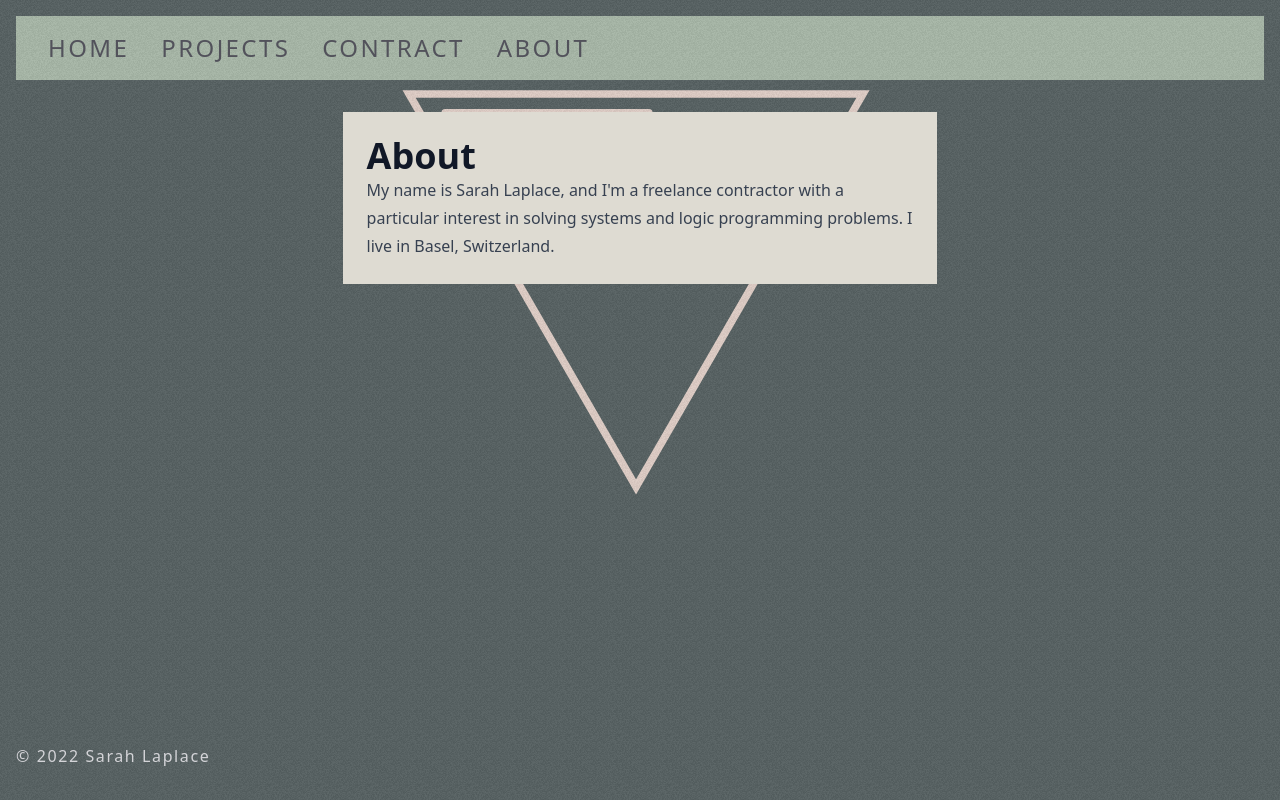
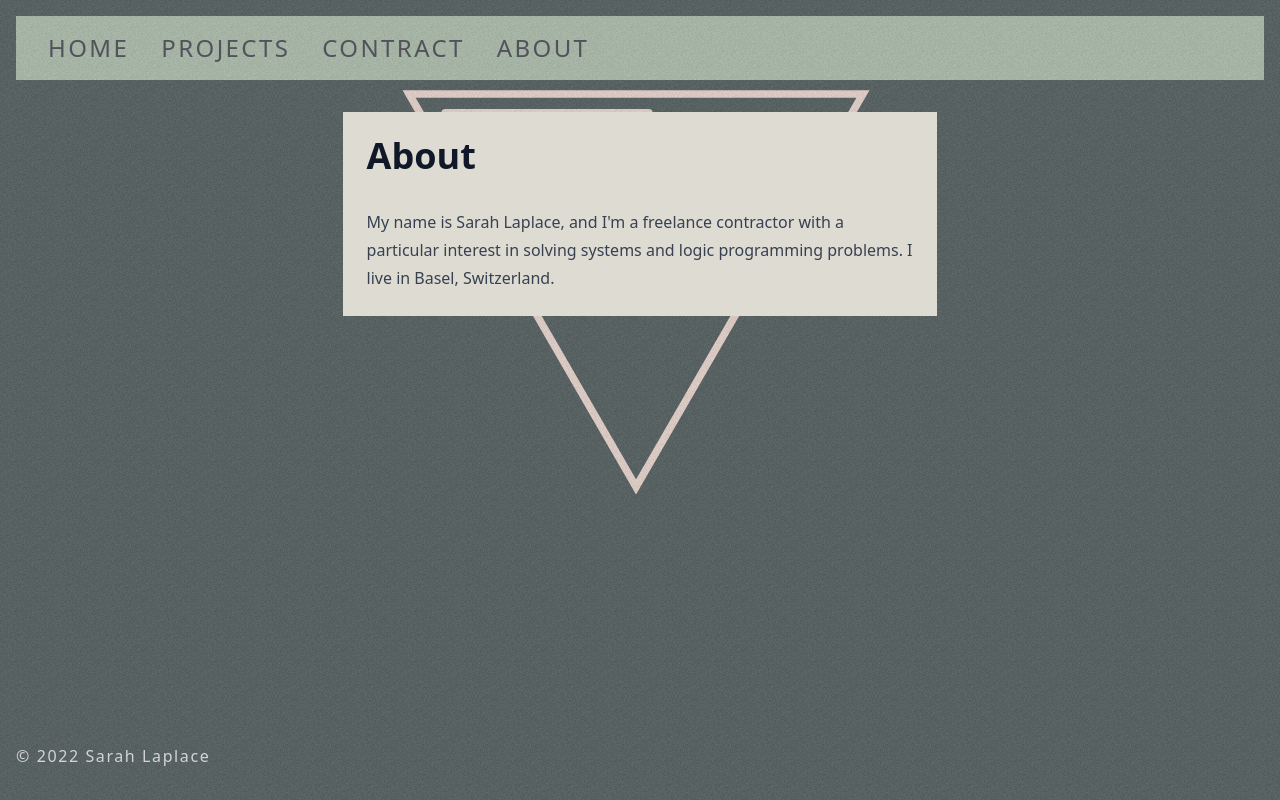
Before and after one commit to sblaplace/portfolio, a Next.js app: page /about in a window 1280 px wide. Built offline with nearby package versions, Linux system fonts and the light colour scheme.

Commit message:
Fix single quote in html

```diff
--- a/pages/about/index.js
+++ b/pages/about/index.js
@@ -4,8 +4,8 @@ export default function AboutPage(_props) {
     return (
         <div className='prose mx-auto p-6 bg-timberwolf bg-origin-padding'>
             <h1>About</h1>
-            My name is Sarah Laplace, and I'm a freelance contractor with a particular interest in solving
-            systems and logic programming problems. I live in Basel, Switzerland.
+            <p>{`My name is Sarah Laplace, and I'm a freelance contractor with a particular interest in solving
+                systems and logic programming problems. I live in Basel, Switzerland.`}</p>
         </div>
     )
 }
--- a/pages/contract/index.js
+++ b/pages/contract/index.js
@@ -5,8 +5,8 @@ export default function AboutPage(_props) {
     return (
         <div className='prose mx-auto p-6 bg-timberwolf bg-origin-padding'>
             <h1>Contract</h1>
-            Submit the following form in order to request a contract, and I will get
-            back as soon as possible.
+            <p>{`Submit the following form in order to request a contract, and I will get
+            back as soon as possible.`}</p>
             <ContactForm />
         </div>
     )
--- a/pages/projects/index.js
+++ b/pages/projects/index.js
@@ -4,7 +4,7 @@ export default function AboutPage(_props) {
     return (
         <div className='prose mx-auto p-6 bg-timberwolf bg-origin-padding'>
             <h1>Projects</h1>
-            Here are some of my projects
+            <p>{`Here are some of my projects`}</p>
         </div>
     )
 }
--- a/pages/success.js
+++ b/pages/success.js
@@ -1,3 +1,3 @@
 export default function Success() {
-    return <div>Contract form submitted, I will be reaching out to you shortly</div>
+    return <div><p>{`Contract form submitted, I will be reaching out to you shortly`}</p></div>
 }
```
